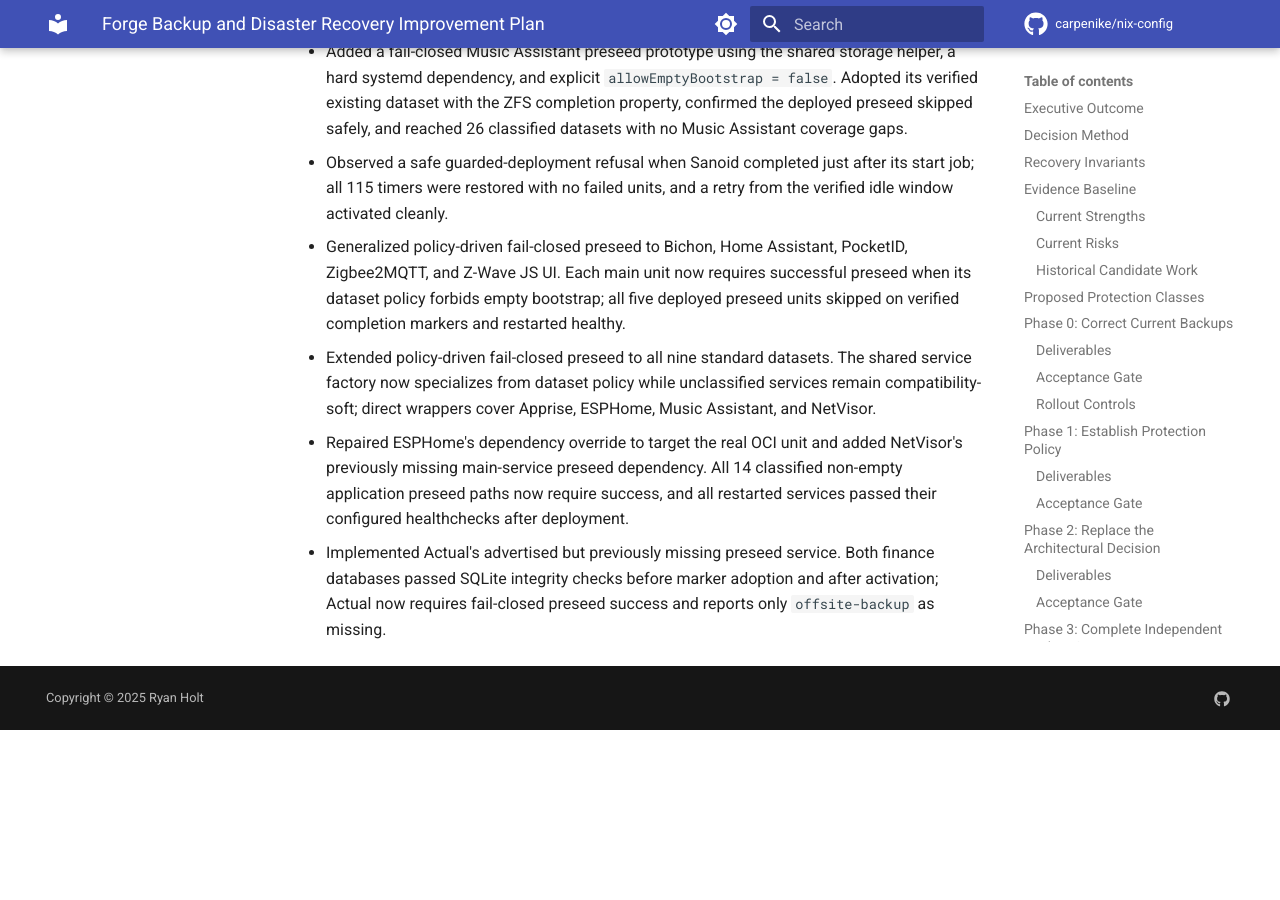
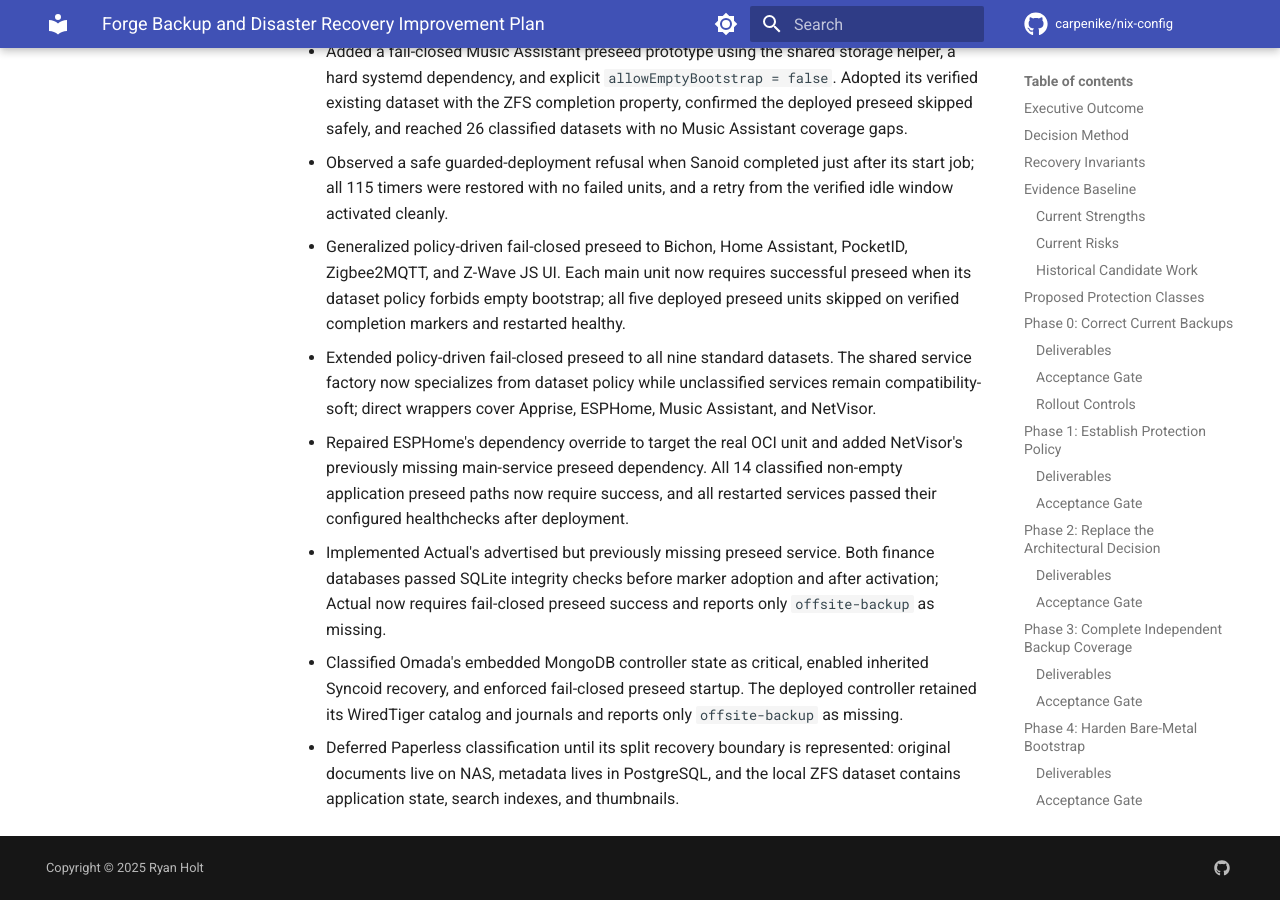
Before and after one commit to carpenike/nix-config, an MkDocs documentation site: the page built from docs/analysis/forge-backup-recovery-improvement-plan.md, in a window 1280 px wide and 900 px high, scrolled down 13853 px. Built offline with MkDocs 1.6.1 and Material for MkDocs 9.7.7, drawn with Linux system fonts in a browser that asks for light colours; comment, search, counter and statistics services are not loaded; before the commit the page ends 14583 px from its top, so only the background shows below that.

Commit message:
feat(backup): classify Omada controller state

```diff
--- a/docs/analysis/forge-backup-recovery-improvement-plan.md
+++ b/docs/analysis/forge-backup-recovery-improvement-plan.md
@@ -403,3 +403,5 @@
 - Extended policy-driven fail-closed preseed to all nine standard datasets. The shared service factory now specializes from dataset policy while unclassified services remain compatibility-soft; direct wrappers cover Apprise, ESPHome, Music Assistant, and NetVisor.
 - Repaired ESPHome's dependency override to target the real OCI unit and added NetVisor's previously missing main-service preseed dependency. All 14 classified non-empty application preseed paths now require success, and all restarted services passed their configured healthchecks after deployment.
 - Implemented Actual's advertised but previously missing preseed service. Both finance databases passed SQLite integrity checks before marker adoption and after activation; Actual now requires fail-closed preseed success and reports only `offsite-backup` as missing.
+- Classified Omada's embedded MongoDB controller state as critical, enabled inherited Syncoid recovery, and enforced fail-closed preseed startup. The deployed controller retained its WiredTiger catalog and journals and reports only `offsite-backup` as missing.
+- Deferred Paperless classification until its split recovery boundary is represented: original documents live on NAS, metadata lives in PostgreSQL, and the local ZFS dataset contains application state, search indexes, and thumbnails.
```
Also changed, not shown: 3 other files.
